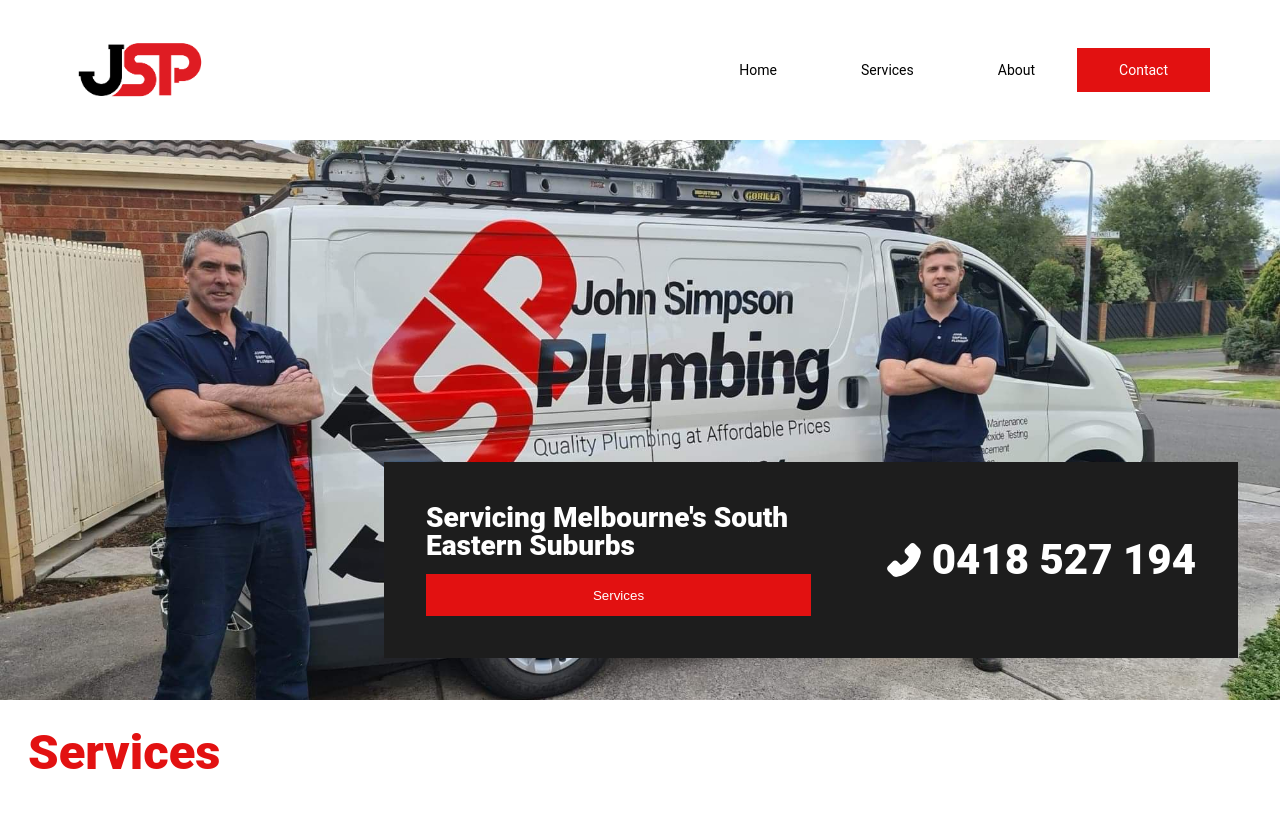
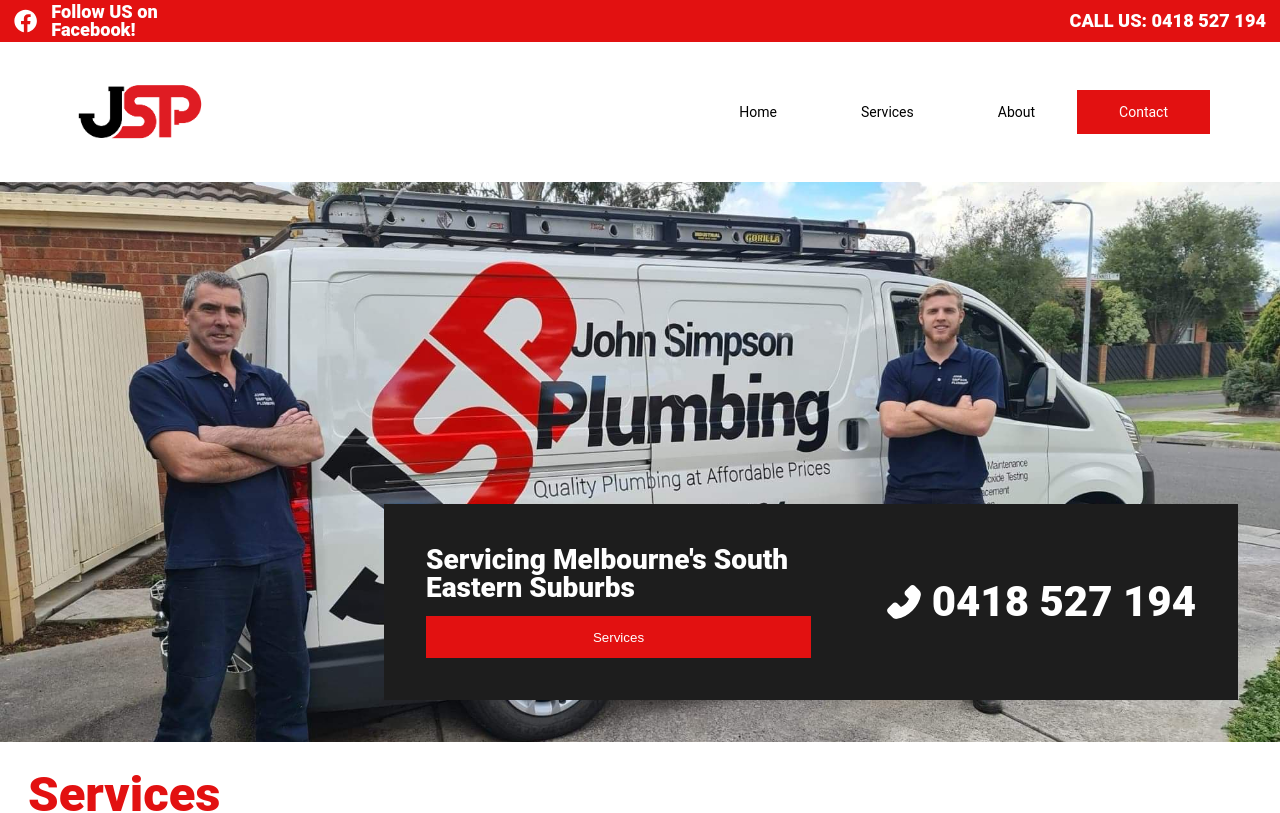
Before and after one commit to yesbrad/jsp, a React (Create React App) app: page / in a window 1280 px wide. Shown: the top 813 px of the page. Built offline with nearby package versions, Linux system fonts and the light colour scheme.

Commit message:
Added Ribbon

```diff
--- a/src/components/header/styles.scss
+++ b/src/components/header/styles.scss
@@ -22,7 +22,9 @@
 			align-items: center;
 
 			@media screen and (max-width: $tabletSize){
-				left: 3rem;
+				left: 1rem;
+				bottom: 1rem;
+				right: 1rem;
 				flex-direction:  column;
 				align-items: flex-start;
 			}
--- a/src/components/navigation/styles.scss
+++ b/src/components/navigation/styles.scss
@@ -21,6 +21,10 @@
 		display: flex;
 		flex-direction: row;
 
+		@media screen and (max-width: $tabletSize){
+			display: none;
+		}
+
 		li {
 			transition: transform 100ms ease-in-out;
 
--- /dev/null
+++ b/src/components/ribbon/index.jsx
@@ -0,0 +1,19 @@
+import React from 'react';
+import './styles.scss';
+import { FaFacebook } from 'react-icons/fa';
+
+const Ribbon = () => {
+	return (
+		<div className="ribbon-container">
+			<div className="ribbon-fixed-container">
+				<div className="ribbon-socials">
+					<FaFacebook style={{width: '2rem', height:'2rem'}}/>
+					<a href="https://www.facebook.com/John-Simpson-Plumbing-106764647808713">Follow US on Facebook!</a>
+				</div>
+				<h4>CALL US: 0418 527 194</h4>
+			</div>
+		</div>
+	);
+}
+
+export default Ribbon;
--- /dev/null
+++ b/src/components/ribbon/styles.scss
@@ -0,0 +1,48 @@
+@import '../../styles/config.scss';
+
+.ribbon-container {
+	width: 100%;
+	height: 3rem;
+	position: relative;
+
+	.ribbon-fixed-container {
+		position: fixed;
+		width: 100%;
+		height: 3rem;
+		background-color: $primaryColor;
+		z-index: 10;
+		display: flex;
+		flex-direction: row;
+		justify-content: space-between;
+		align-items: center;
+		color: $white;
+		padding: 0 1rem;
+		box-sizing: border-box;
+
+		h4 {
+			font-size: 1.3rem;
+			font-weight: 900;
+			width: 100%;
+			text-align: right;
+		}
+
+		.ribbon-socials {
+			display: flex;
+			flex-direction: row;
+			justify-content: center;
+			align-items: center;
+
+			@media screen and (max-width: $tabletSize){
+				display: none;
+			}
+
+			a {
+				margin-left: 1rem;
+				font-size: 1.3rem;
+				font-weight: 900;
+				color: $white;
+				text-decoration: none;
+			}
+		}
+	}
+}
--- a/src/screens/home/index.jsx
+++ b/src/screens/home/index.jsx
@@ -7,6 +7,7 @@
 import Footer from '../../components/footer';
 import { useEffect } from 'react';
 import { scroller } from 'react-scroll';
+import Ribbon from '../../components/ribbon';
 
 const Home = ({ goToService }) => {
 	useEffect(() => {
@@ -29,6 +30,7 @@
 
 	return (
 		<div className="home-container">
+			<Ribbon />
 			<Navigation />
 			<Header />
 			<Heading title="Services" />
```
